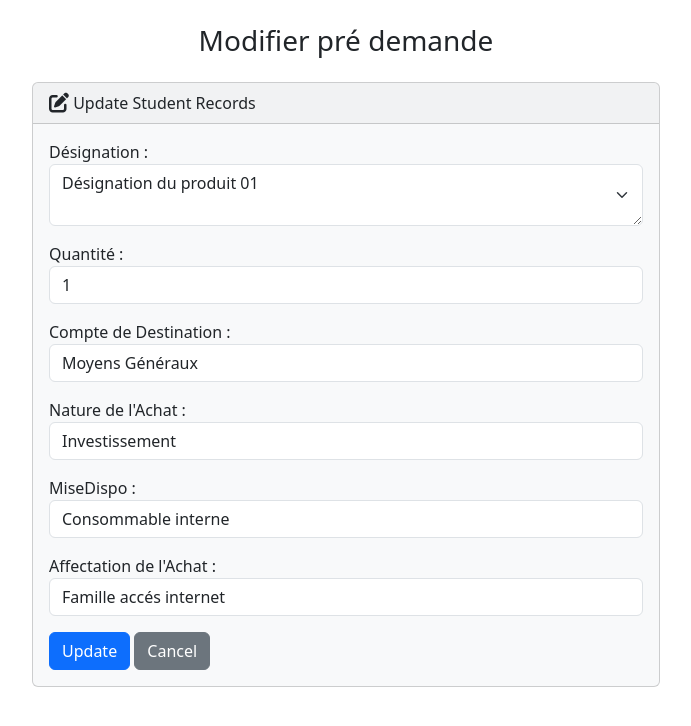
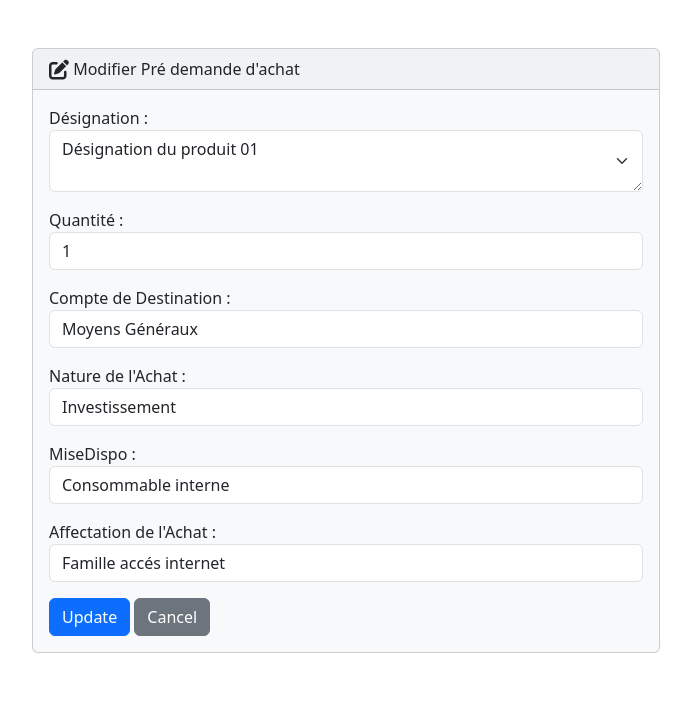
Before and after one commit to meriemmekki2001/2cs_internship, a Django app: page /edit/1/ in a window 1280 px wide. Shown: the part 56-782 px from the top of the page, without its empty margins (294-985 px from the left). Run offline with Django 4.2, Linux system fonts and the light colour scheme; data comes from the database, SQL or seed files in the repository.

Commit message:
UI update..

```diff
--- a/core/templates/core/create.html
+++ b/core/templates/core/create.html
@@ -6,7 +6,7 @@
         <div class="col-6">
           <div class="card bg-light mb-3">
             <div class="card-header">
-              <i class="fa-solid fa-address-card fa-lg"></i> Ajouter Pré demande  d'achat
+              <i class="fa-solid fa-address-card fa-lg"></i> Faire une Pré demande  d'achat
             </div>
             <div class="card-body">
               <form action="{% url 'core:create_predemande' %}" method="POST">
--- a/core/templates/core/edit.html
+++ b/core/templates/core/edit.html
@@ -1,7 +1,7 @@
 {% extends 'core/base.html' %}
 
 {% block body %}
-  <h3 class="text-center m-4">Modifier pré demande</h3>
+  <div class=" m-5"></div>
   {% if success %}
     <div class="alert alert-success" role="alert">
       La pré demande à été modifié avec succès
@@ -12,7 +12,7 @@
       <div class="col-6">
         <div class="card bg-light mb-3">
           <div class="card-header">
-            <i class="fa-solid fa-pen-to-square fa-lg"></i> Update Student Records
+            <i class="fa-solid fa-pen-to-square fa-lg"></i> Modifier Pré demande d'achat
           </div>
           <div class="card-body">
             <form action="" method="POST">
--- a/core/templates/core/index.html
+++ b/core/templates/core/index.html
@@ -35,7 +35,7 @@
                                     <i class="fa-solid fa-pen-to-square fa-lg"></i>
                                   </a>
 
-                                  <button type="button" class="btn btn-danger" data-bs-toggle="modal" data-bs-target="#delete{{predemande.id}}">
+                                  <button type="button" class="btn btn-danger" data-bs-toggle="modal" data-bs-target="#core:delete{{predemande.id}}">
                                     <i class="fa-solid fa-trash-can fa-lg"></i>
                                   </button>
                                 </td>
```
